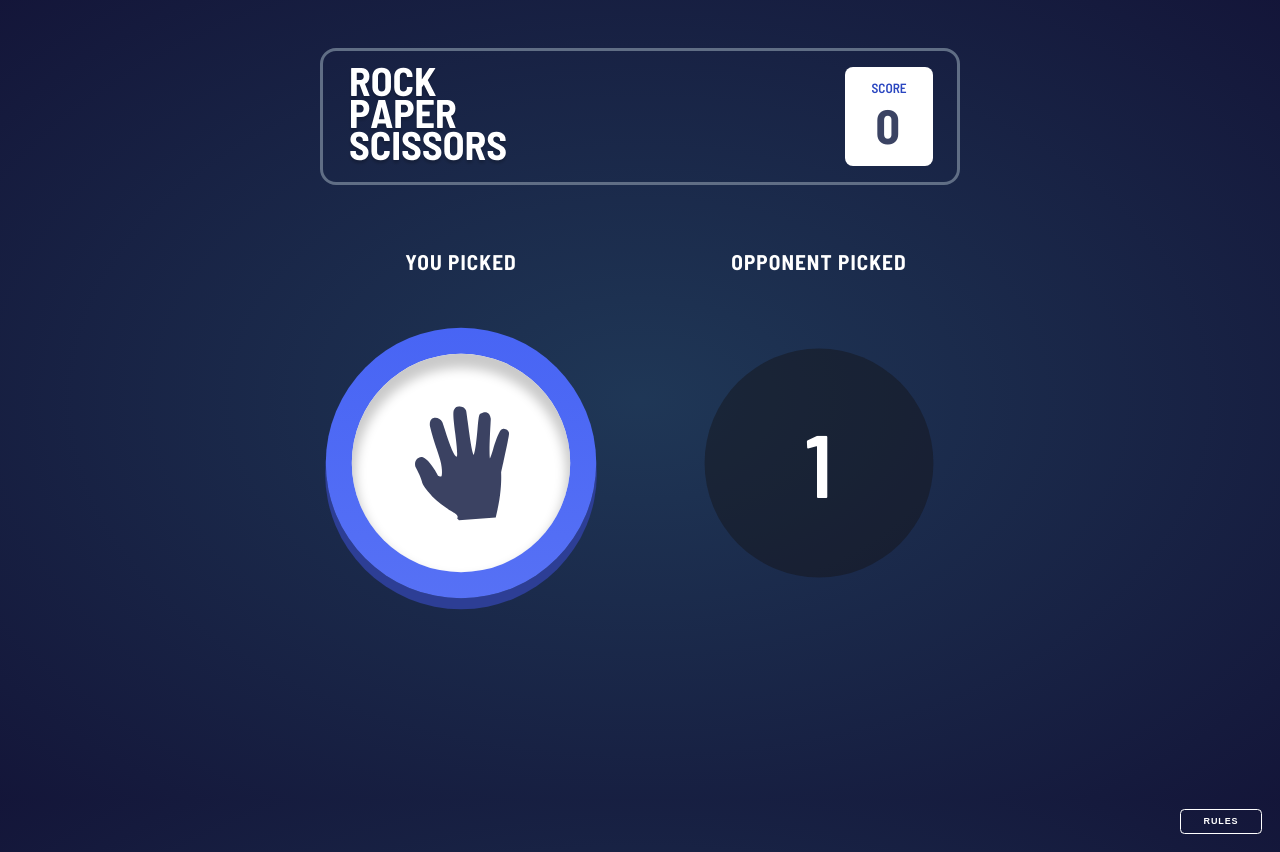
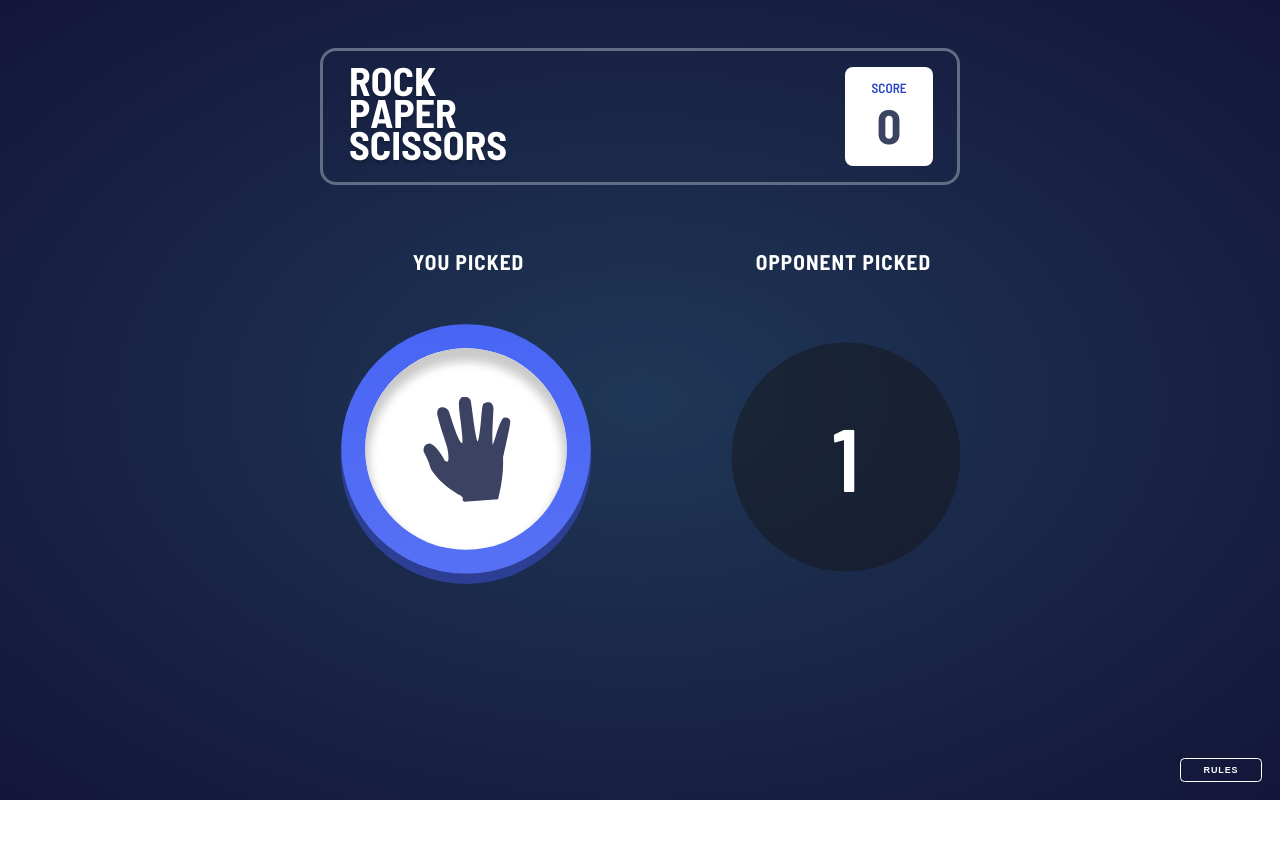
Before and after one commit to smccourtb/rock-paper-scissors, a React (Create React App) app: page / in a window 1280 px wide. Both pictures are taken after a click on the element 480 px from the left and 401 px from the top of the page. After the commit the page ends 800 px from the top, so only its background shows below. Built offline with nearby package versions, Linux system fonts and the light colour scheme.

Commit message:
add win styles

```diff
--- a/src/App.css
+++ b/src/App.css
@@ -12,6 +12,5 @@ main {
   display: flex;
   justify-content: center;
   width: 67vw;
-  /* height: 50vh; */
   flex-grow:1;
 }
--- a/src/components/Footer.js
+++ b/src/components/Footer.js
@@ -3,7 +3,7 @@ import "../styles/Footer.css";
 function Footer() {
     return(
         <footer>
-            <button>RULES</button>
+            <button className="rules" >RULES</button>
         </footer>
     )
 }
--- a/src/components/Result.js
+++ b/src/components/Result.js
@@ -2,16 +2,16 @@ import "../styles/Result.css"
 import paperIcon from "../images/icon-paper.svg";
 import scissorsIcon from "../images/icon-scissors.svg";
 import rockIcon from "../images/icon-rock.svg";
-import React, {useState} from 'react'
+import {useState, useEffect} from 'react'
 
 function Result({playerChoice, setScore, setPlayerChoice}) {
     const modes = {'basic': ['rock', 'paper', 'scissors']}
     const winMessage = {"rock": "Rock smashes scissors!", "paper": "Paper covers rock!", "scissors": "Scissors cut paper!"}
     const winCondition = {"rock": ["scissors"], "paper":["rock"], "scissors":["paper"]}
 
-    const [opponentChoice, setOpponentChoice] = React.useState("");
-    const [count, setCount] = React.useState(3);
-    const [win, setWin] = React.useState("");
+    const [opponentChoice, setOpponentChoice] = useState("");
+    const [count, setCount] = useState(3);
+    const [win, setWin] = useState("");
 
 
     function opponentPick() {
@@ -55,17 +55,17 @@ function Result({playerChoice, setScore, setPlayerChoice}) {
         }, 1000);
     }
 
-    React.useEffect(() => {
+    useEffect(() => {
         startCountdown(count)
     }, [])
 
-    React.useEffect(() => {
+    useEffect(() => {
         if(win === "player"){
         setScore(prevScore => prevScore + 1)
     }
     }, [win])
 
-    React.useEffect(() => {
+    useEffect(() => {
         if(opponentChoice){
         determineWinner()
         }
@@ -79,22 +79,35 @@ function Result({playerChoice, setScore, setPlayerChoice}) {
 
     return(
     <div className="result-container">
-        <div className="player">
-            <p>YOU PICKED</p>
-            <div className={`${playerChoice} chosen`}>
-                <div className="choice-bg">
-                    <img className="icon" src={icon(playerChoice)} alt={playerChoice}></img>
+
+
+
+        <div className={win ? "player": "player-before"}>
+            <p className="picked-player">YOU PICKED</p>
+            <div className={win === "player" ? "win-player" : "win"}>
+                <div className="middle"></div>
+                <div className="inner"></div>
+            </div>
+                <div className={`${playerChoice} chosen-player`}>
+                    <div className="choice-bg">
+                        <img className="icon" src={icon(playerChoice)} alt={playerChoice}></img>
+                    </div>
                 </div>
-            </div>
         </div>
-        <div className={win ? "result-show": "result"}>{win &&<div>
+
+        {win && <div className={win ? "result-show": "result"}>
             <p className="result-label">{win === "player" ? "YOU WIN" : win === "opponent" ? "YOU LOSE" : "DRAW"}</p>
-            <button className="reset" onClick={reset}>PLAY AGAIN</button></div>}
-        </div>
-        <div className="opponent">
-            <p>OPPONENT PICKED</p>
+            <button className="reset" onClick={reset}>PLAY AGAIN</button>
+        </div>}
+
+        <div className={win ? "opponent" : "opponent-before"}>
+            <p className="picked-opponent">OPPONENT PICKED</p>
+            <div className={win === "opponent" ? "win-opponent" : "win"}>
+                <div className="middle"></div>
+                <div className="inner"></div>
+                </div>
             {opponentChoice ?
-            <div className={`${opponentChoice} chosen`}>
+            <div className={`${opponentChoice} chosen-opponent`}>
                 <div className="choice-bg">
                     <img className="icon" src={icon(opponentChoice)} alt={playerChoice}></img>
                 </div>
--- a/src/styles/Footer.css
+++ b/src/styles/Footer.css
@@ -1,5 +1,5 @@
-button {
-    margin: 2em;
+.rules {
+    margin:2em;
     background:transparent;
     border: solid .5px white;
     outline: none;
@@ -13,7 +13,7 @@ button {
     cursor: pointer;
 }
 
-button:hover {
+.rules:hover {
     background: white;
     color:hsl(237, 49%, 15%);
 }
--- a/src/styles/Result.css
+++ b/src/styles/Result.css
@@ -1,40 +1,123 @@
 .result-container {
     display:flex;
-    justify-content:center;;
-    width: 70%;
-    margin-bottom: 10em;
+    justify-content:space-between;
+    width: 50%;
+    margin-bottom: 1em;
 }
 
 .player, .opponent {
-    display:flex;
+    position:relative;
+    /* display:flex;
     flex-direction:column;
-    justify-content: space-around;
+    justify-content: space-evenly; */
+}
+
+.player-before {
+    position: relative;
+    left: 8em;
+}
+
+.opponent-before {
+    position:relative;
+    top: 0em;
+    left: -6em;
+}
+
+.win {
+    display:none;
+}
+.win-player {
+    background: rgba(97, 97, 97, 0.1);
+    position:absolute;
+    width: 30em;
+    height:30em;
+    border-radius:50%;
+    top: -6.5em;
+    left: -20.5em;
+    animation:grow .5s;
+}
+
+.win-opponent {
+    z-index:-1;
+    background: rgba(97, 97, 97, 0.1);
+    position:absolute;
+    width: 30em;
+    height:30em;
+    border-radius:50%;
+    top: -6.5em;
+    left: -10em;
+    animation:grow .5s;
+}
+
+.middle {
+    background: rgba(97, 97, 97, 0.1);
+    position:absolute;
+    width: 25em;
+    height:25em;
+    border-radius:50%;
+    top: 2.5em;
+    left: 2.5em;
+}
+
+.inner {
+    background: rgba(97, 97, 97, 0.1);
+    position:absolute;
+    width: 20em;
+    height:20em;
+    border-radius:50%;
+    top: 5em;
+    left: 5em;
 }
 
 p {
+    margin: 0;
+}
+
+.picked-opponent {
+    position:absolute;
     color:white;
     font-weight: 800;
     font-size: 1.33em;
-    margin-bottom: 4em;
-    margin-top:-3em;
+    top:-3em;
+    width: 10em;
+    letter-spacing: .05em;
+    left: -1em;
+}
+.picked-player {
+    position:absolute;
+    color:white;
+    font-weight: 800;
+    font-size: 1.33em;
+    top:-3em;
+    left: -9em;
+    width: 10em;
     letter-spacing: .05em;
 }
+.chosen-player {
+    transform: scale(1.2);
+    position: absolute;
+    top: 2em;
+    left: -12em;
+}
 
-.chosen {
-    transform: scale(1.3);
-    position: unset;
-    margin-bottom: 4em;
-
-
+.chosen-opponent {
+    transform: scale(1.2);
+    position: absolute;
+    top: 2em;
+    left: -1.5em;
 }
 
 .shadow {
+    position:absolute;
     border-radius: 50%;
     background: rgba(19, 18, 18, 0.425);
     height: 13em;
     width: 13em;
     transform: scale(1.1);
-    margin-bottom: 4em;
+    /* margin-top: 3em;
+    margin-right:3em; */
+    top: 2.5em;
+    left: -1em;
     display:flex;
     justify-content:center;
     align-items:center;
@@ -62,7 +145,6 @@ span {
     align-self:center;
     justify-content:center;
     align-items:center;
-    width:450px;
     gap: 2em;
 }
 .result-label{
@@ -98,3 +180,10 @@ span {
     20%   { scale: 1.2; }
     100%  { scale: 1; }
   }
+
+
+@keyframes grow {
+    0%    { scale: 0; }
+    20%   { scale: .5; }
+    100%  { scale: 1; }
+}
```
Also changed, not shown: src/components/ChoiceDisplay.js (deleted, +0 -40 lines).
